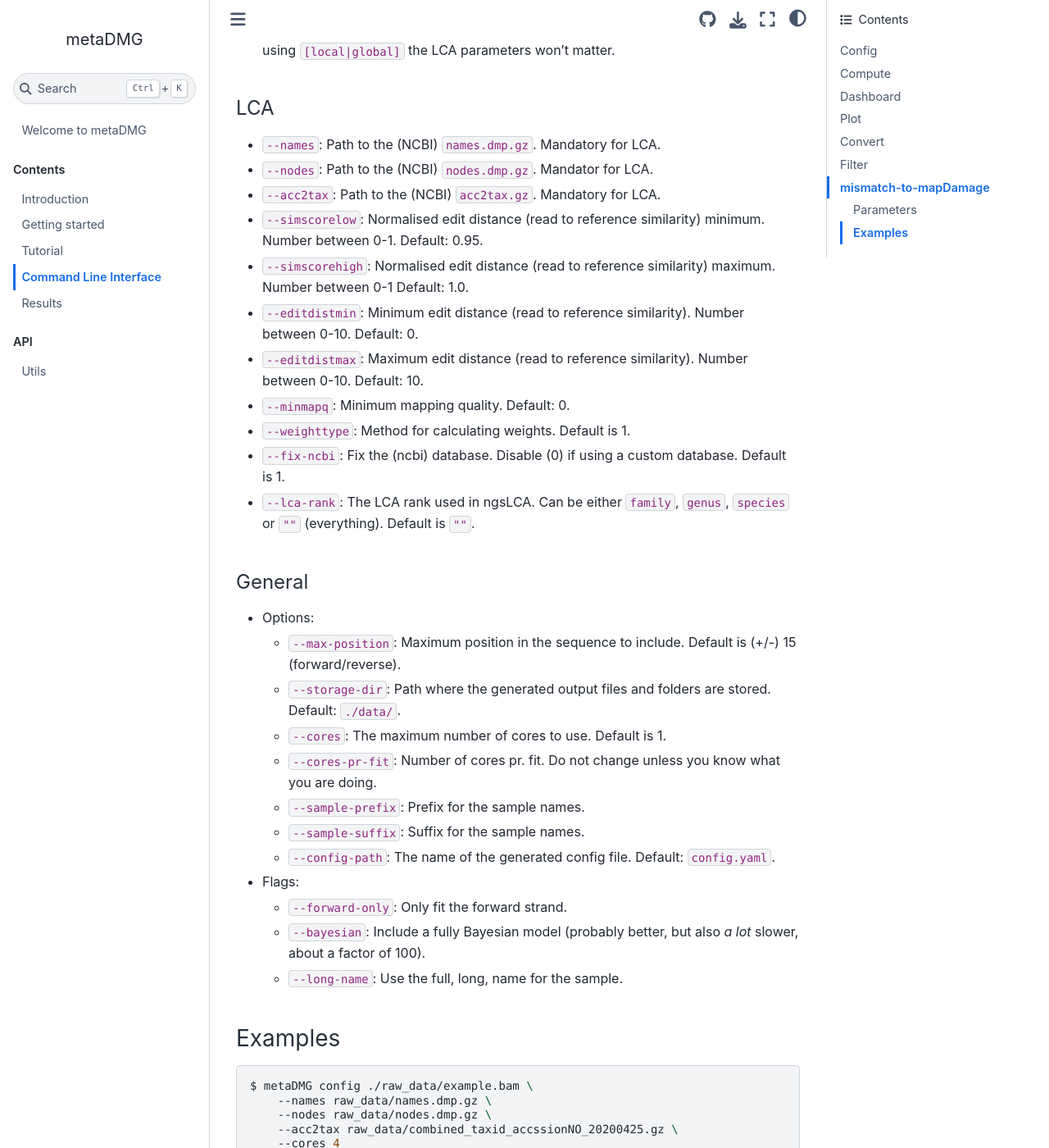
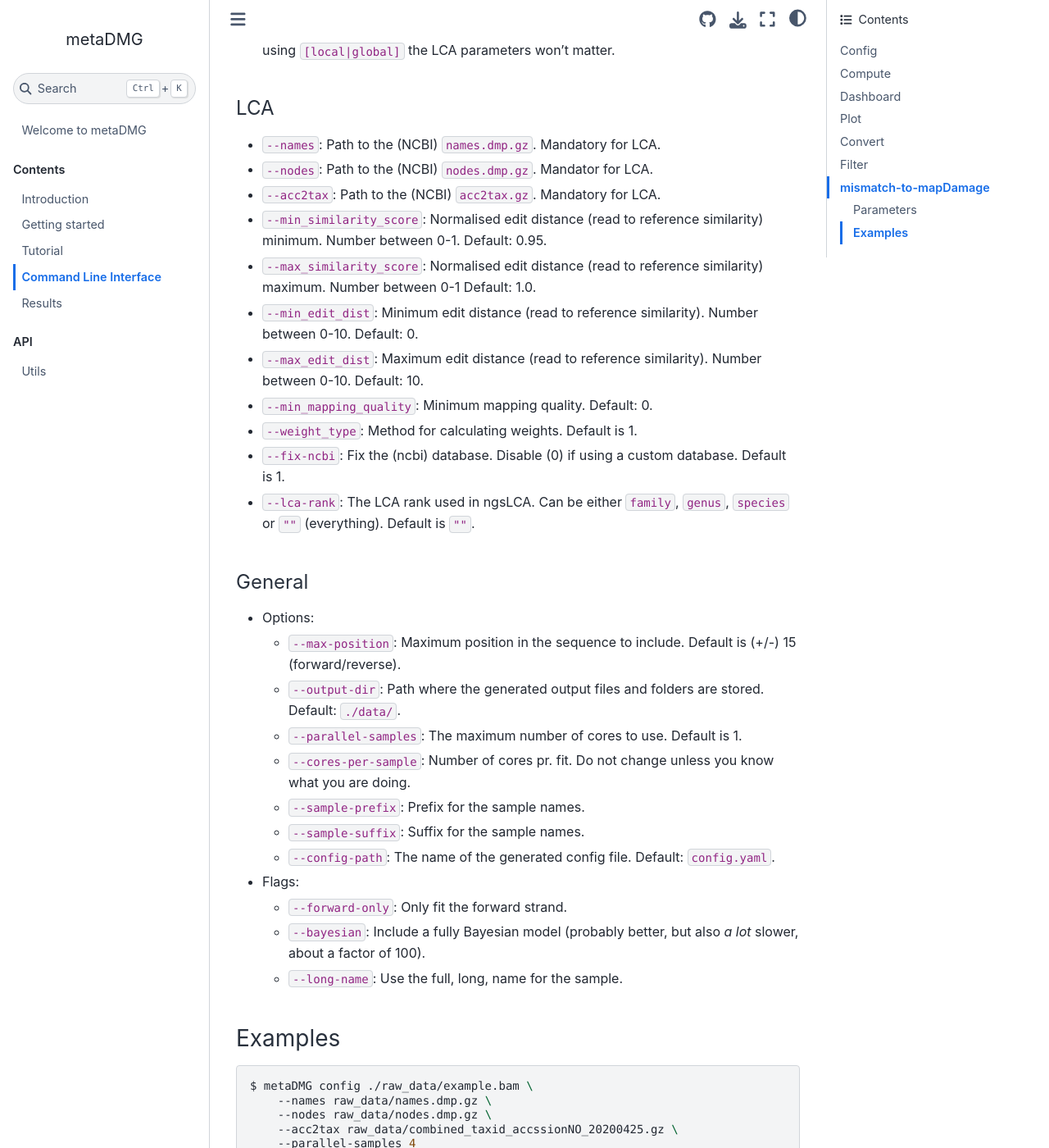
Before and after one commit to metaDMG-dev/metaDMG-core, a Sphinx documentation site: the page built from docs/source/command-line-interface.md, in a window 1280 px wide and 1400 px high, scrolled down 560 px. Shown: the whole window at 82% size. Built offline with Sphinx 7.4.7 and the Sphinx Book theme 1.1.4, drawn with Linux system fonts in a browser that asks for light colours.

````diff
--- a/docs/source/command-line-interface.md
+++ b/docs/source/command-line-interface.md
@@ -18,12 +18,12 @@ The `samples` refer to a single or multiple alignment-files (or a directory cont
 - `--names`: Path to the (NCBI) `names.dmp.gz`. Mandatory for LCA.
 - `--nodes`: Path to the (NCBI) `nodes.dmp.gz`. Mandator for LCA.
 - `--acc2tax`: Path to the (NCBI) `acc2tax.gz`. Mandatory for LCA.
-- `--simscorelow`: Normalised edit distance (read to reference similarity) minimum. Number between 0-1. Default: 0.95.
-- `--simscorehigh`: Normalised edit distance (read to reference similarity) maximum. Number between 0-1 Default: 1.0.
-- `--editdistmin`: Minimum edit distance (read to reference similarity). Number between 0-10. Default: 0.
-- `--editdistmax`: Maximum edit distance (read to reference similarity). Number between 0-10. Default: 10.
-- `--minmapq`: Minimum mapping quality. Default: 0.
-- `--weighttype`: Method for calculating weights. Default is 1.
+- `--min_similarity_score`: Normalised edit distance (read to reference similarity) minimum. Number between 0-1. Default: 0.95.
+- `--max_similarity_score`: Normalised edit distance (read to reference similarity) maximum. Number between 0-1 Default: 1.0.
+- `--min_edit_dist`: Minimum edit distance (read to reference similarity). Number between 0-10. Default: 0.
+- `--max_edit_dist`: Maximum edit distance (read to reference similarity). Number between 0-10. Default: 10.
+- `--min_mapping_quality`: Minimum mapping quality. Default: 0.
+- `--weight_type`: Method for calculating weights. Default is 1.
 - `--fix-ncbi`: Fix the (ncbi) database. Disable (0) if using a custom database. Default is 1.
 - `--lca-rank`: The LCA rank used in ngsLCA. Can be either `family`, `genus`, `species` or `""` (everything). Default is `""`.
 
@@ -31,9 +31,9 @@ The `samples` refer to a single or multiple alignment-files (or a directory cont
 
 - Options:
     - `--max-position`: Maximum position in the sequence to include. Default is (+/-) 15 (forward/reverse).
-    - `--storage-dir`: Path where the generated output files and folders are stored. Default: `./data/`.
-    - `--cores`: The maximum number of cores to use. Default is 1.
-    - `--cores-pr-fit`: Number of cores pr. fit. Do not change unless you know what you are doing.
+    - `--output-dir`: Path where the generated output files and folders are stored. Default: `./data/`.
+    - `--parallel-samples`: The maximum number of cores to use. Default is 1.
+    - `--cores-per-sample`: Number of cores pr. fit. Do not change unless you know what you are doing.
     - `--sample-prefix`: Prefix for the sample names.
     - `--sample-suffix`: Suffix for the sample names.
     - `--config-path`: The name of the generated config file. Default: `config.yaml`.
@@ -49,7 +49,7 @@ $ metaDMG config ./raw_data/example.bam \
     --names raw_data/names.dmp.gz \
     --nodes raw_data/nodes.dmp.gz \
     --acc2tax raw_data/combined_taxid_accssionNO_20200425.gz \
-    --cores 4
+    --parallel-samples 4
 ```
 
 `metaDMG` is pretty versatile regarding its input argument and also accepts multiple alignment files:
````
Also changed, not shown: CHANGELOG.md (+2 -2 lines), README.md (+11 -11 lines), docs/source/getting-started.md (+1 -1 lines), 7 other files.
